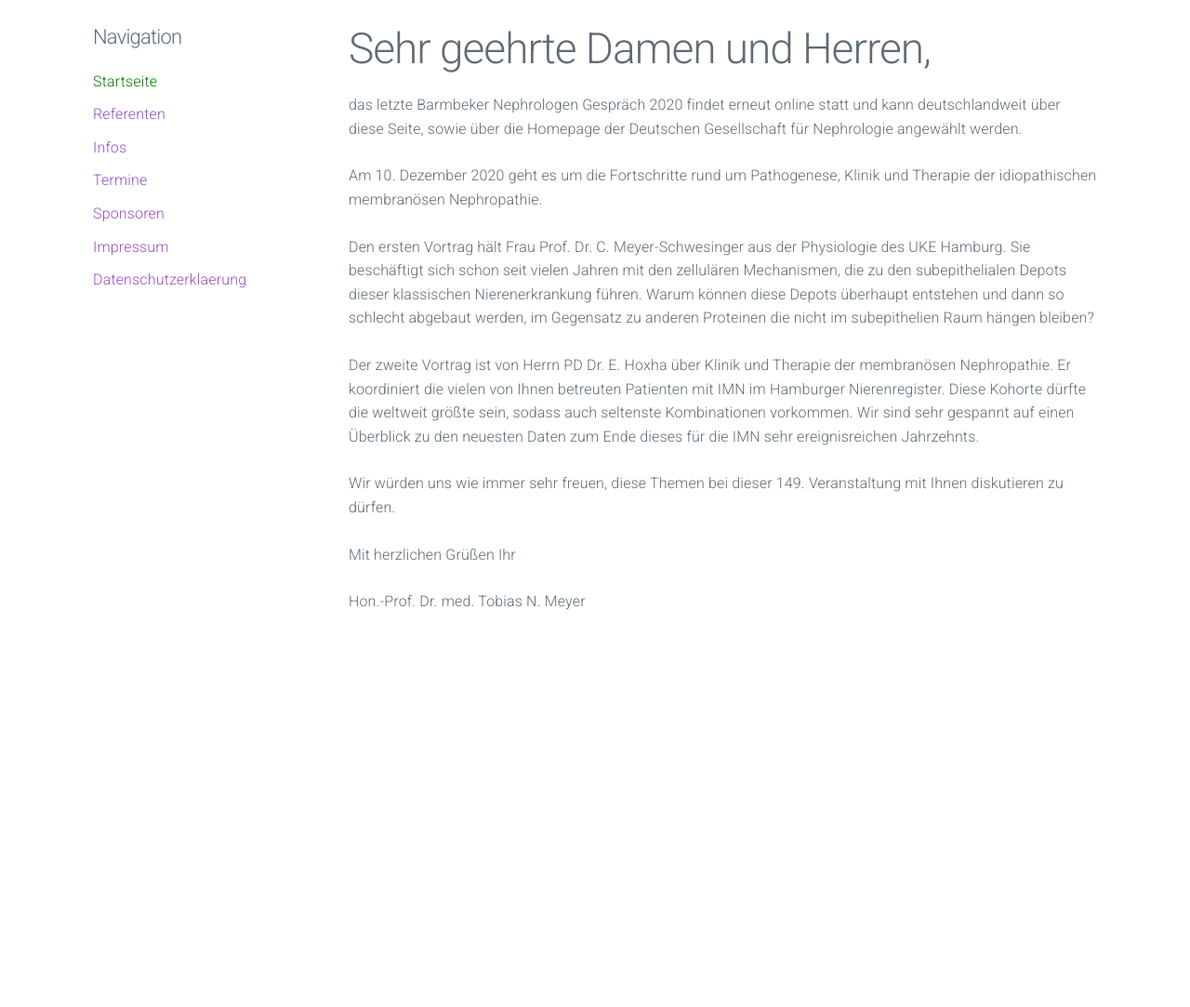
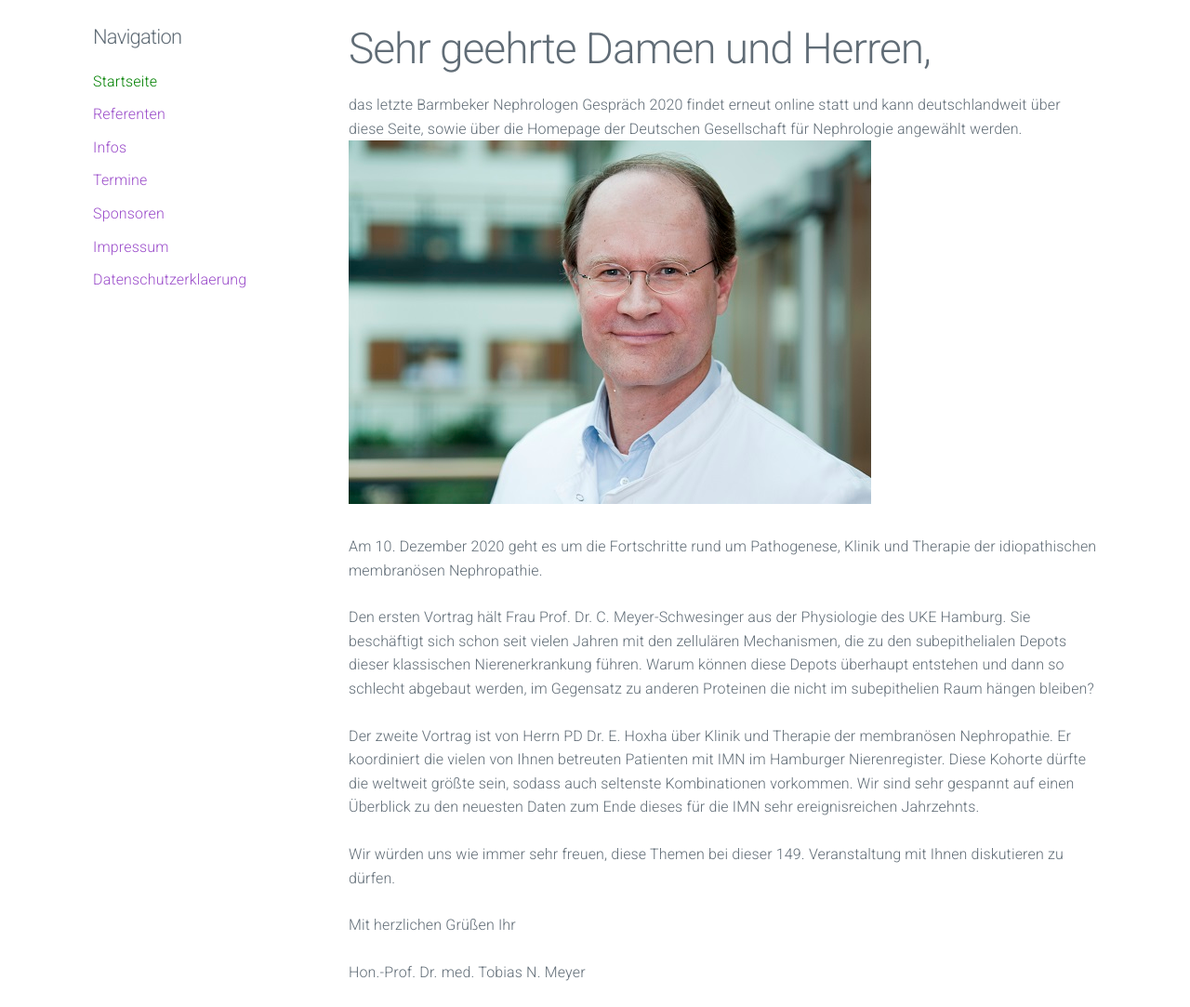
Before and after one commit to manuelpaul86/manuelpaul86.github.io, a Jekyll site: the page built from index.md, in a window 1280 px wide. Shown: the whole page at 93% size. Built offline with Jekyll 4.4.1, drawn with Linux system fonts in a browser that asks for light colours; before the commit the page ends 900 px from its top, so only the background shows below that.

Commit message:
Anpassung

```diff
--- a/index.md
+++ b/index.md
@@ -5,6 +5,7 @@ title: Barmbeker Nephrologen Gespräche
 # Sehr geehrte Damen und Herren,
 
 das letzte Barmbeker Nephrologen Gespräch 2020 findet erneut online statt und kann deutschlandweit über diese Seite, sowie über die Homepage der Deutschen Gesellschaft für Nephrologie angewählt werden.
+![Bild Prof. Dr. Meyer](/assets/images/CA_Meyer.jpg)
 
 Am 10. Dezember 2020 geht es um die Fortschritte rund um Pathogenese, Klinik und Therapie der idiopathischen membranösen Nephropathie.
 
```
Also changed, not shown: assets/images/CA_Meyer.jpg (renamed from assets/images/Standard Nephro_CA_PD Dr. Tobias N. Meyer.jpg).
